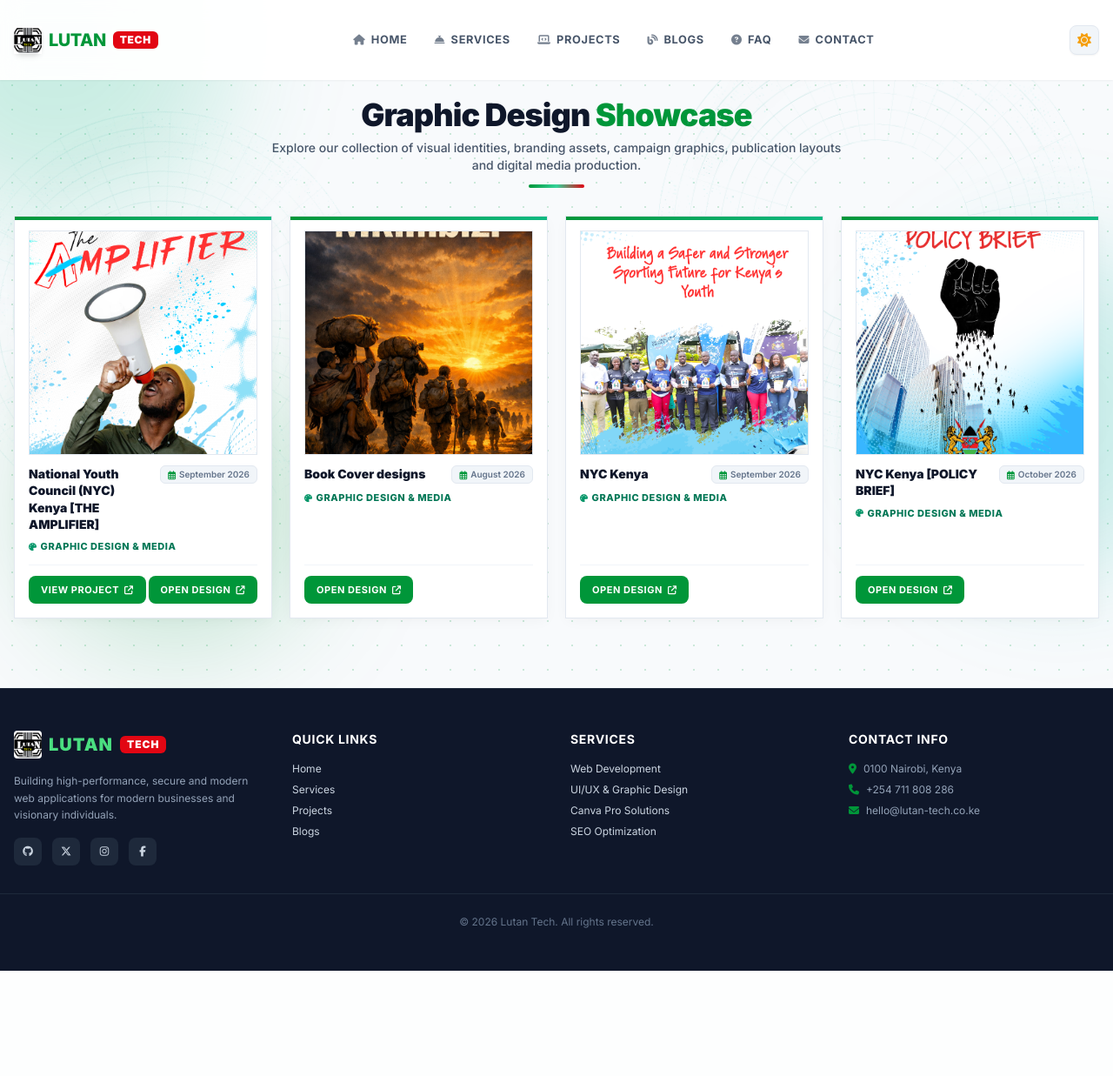
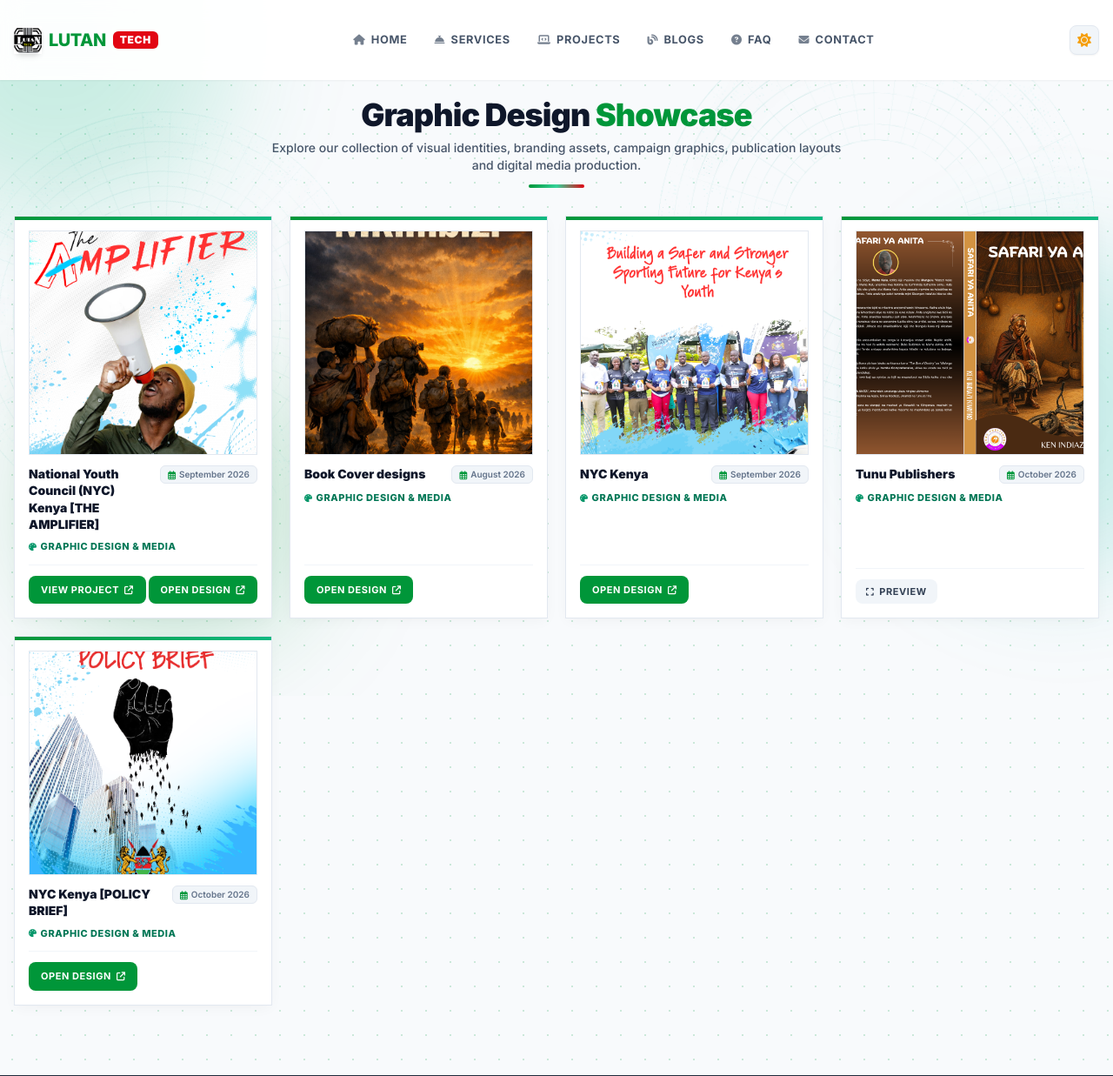
Before and after one commit to LutanTech/lutan-tech, a Flask app: page /projects/graphic-designing in a window 1280 px wide. Shown: the top 1237 px of the page at 87% size. Before the commit the page ends 1116 px from the top, so only its background shows below. Run offline with Flask 3, Linux system fonts and the light colour scheme; data that the repository does not hold is empty; some libraries are stand-ins or nearby versions.

Commit message:
Add new project entry for Tunu Publishers in graphics template, including image and date details.

```diff
--- a/templates/graphics.html
+++ b/templates/graphics.html
@@ -102,6 +102,13 @@ const designs = [
 		canvaLink: "https://canva.link/building-a-safer-and-stronger-sporting-futur",
 		date: "September 2026"
 			},
+			{
+		Company: "Tunu Publishers",
+		image: "/static/images/graphics/safari-ya-anita.png",
+		canvaLink: "",
+		link:'',
+		date: "October 2026"
+			},
             {
 		Company: "NYC Kenya [POLICY BRIEF]",
 		image: "/static/images/graphics/POLICY-BRIEF.png",
```
Also changed, not shown: static/images/graphics/safari-ya-anita.png (added).
